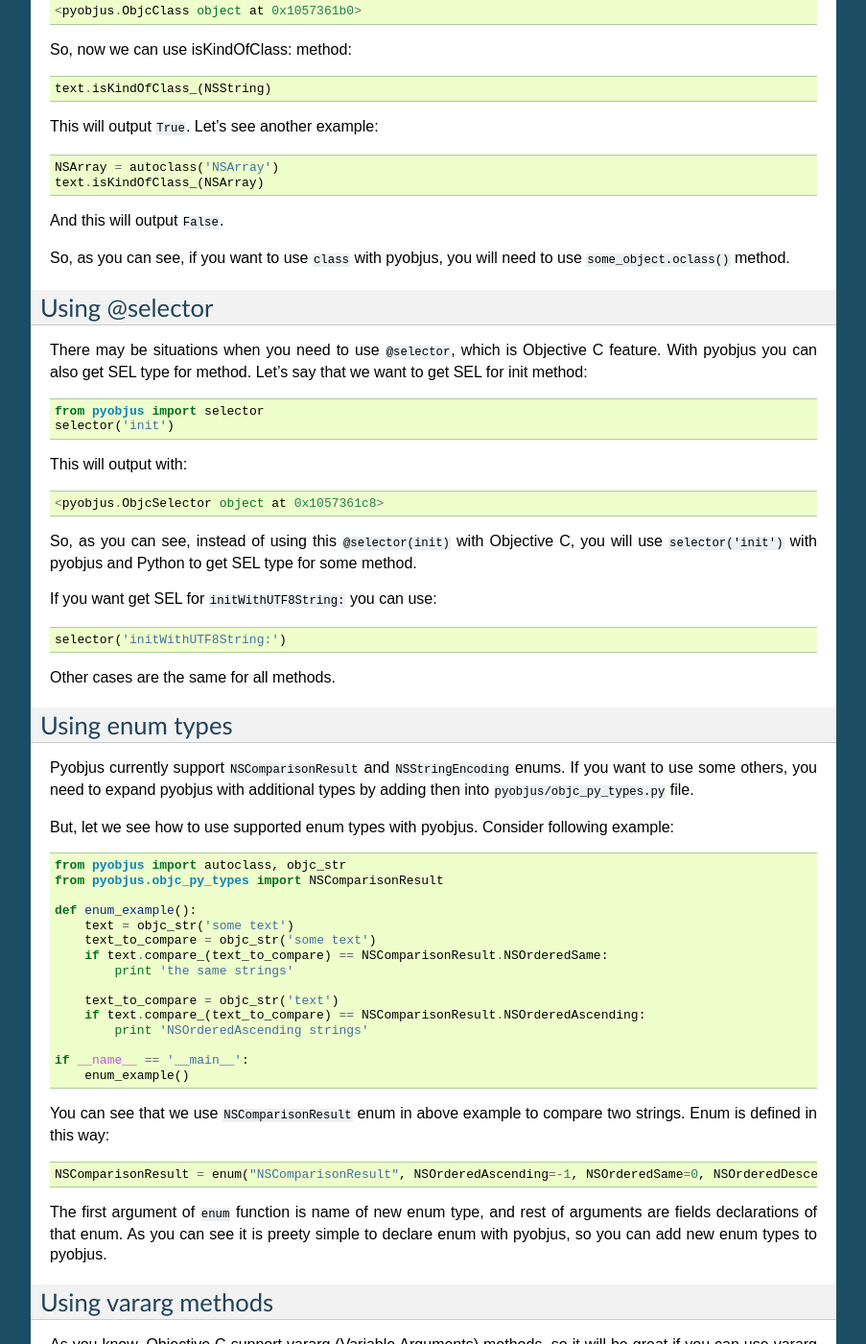
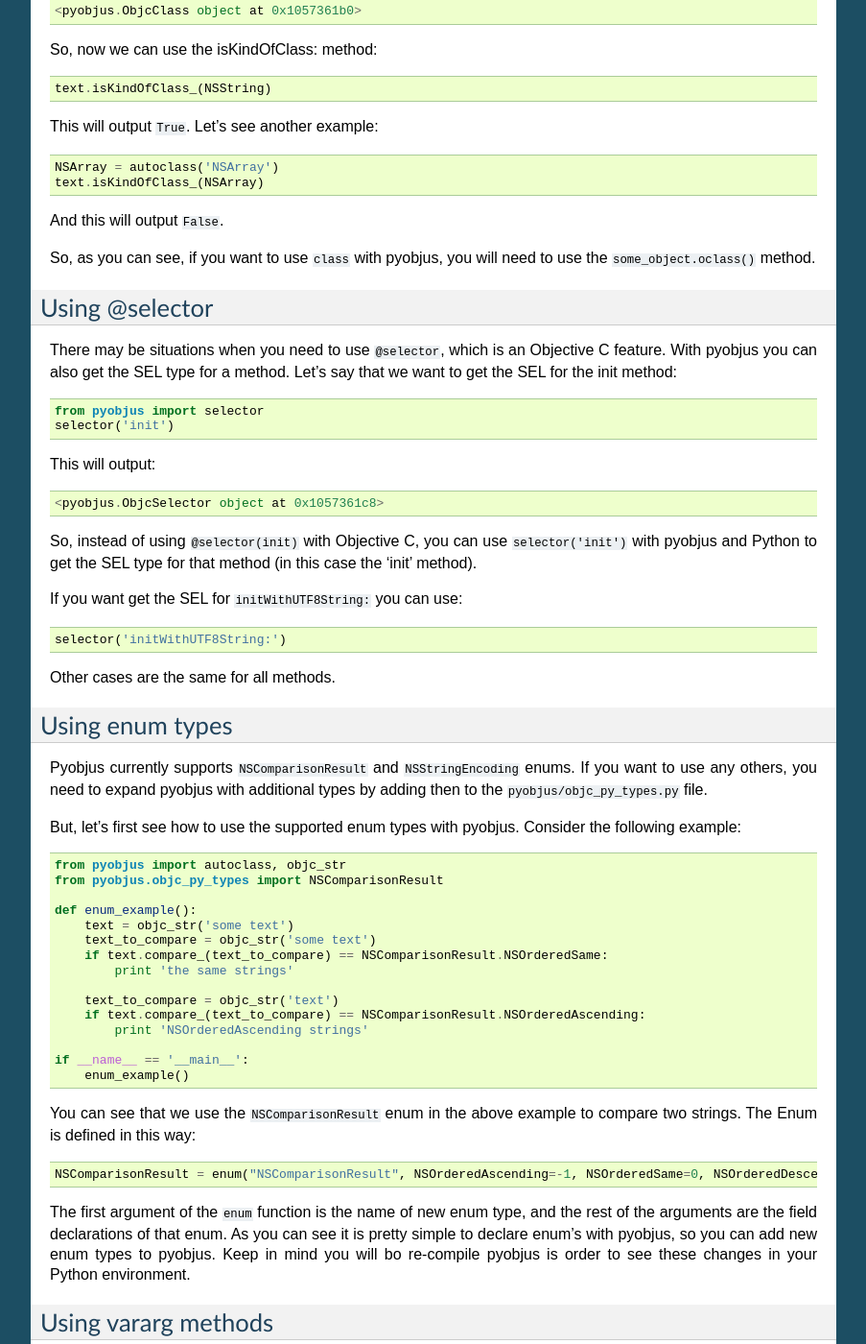
Before and after one commit to kivy/pyobjus, a Sphinx documentation site: the page built from docs/source/core_tutorials.rst, in a window 1280 px wide and 1400 px high, scrolled down 10758 px. Shown: the whole window at 96% size, without its empty margins (198-1101 px from the left). Built offline with Sphinx 7.4.7, drawn with Linux system fonts in a browser that asks for light colours; some of the changed text lies outside the part shown.

Commit message:
doc: grammar tweaks

```diff
--- a/docs/source/core_tutorials.rst
+++ b/docs/source/core_tutorials.rst
@@ -567,15 +567,15 @@
 
     print ret_type.getMembers()
 
-Python will output with::
+Python will output::
 
     >>> [('a', <class 'ctypes.c_int'>), ('b', <class 'ctypes.c_int'>), ('CGRect', <class 'pyobjus.objc_py_types.NSRect'>), ('c', <class 'pyobjus.objc_py_types.UnknownType'>)]
 
-If you want to provide your name fields, you can do in this way::
+If you want to provide your field names, you can do it this way::
 
     ret_type = o_cls.makeUnknownStr(members=['first', 'second', 'struct_field', 'tmp_field'])
 
-And if we now run ``getMembers`` command, it will result with::
+And if we now run the ``getMembers`` command, it will return this::
 
     [('first', <class 'ctypes.c_int'>), ('second', <class 'ctypes.c_int'>), ('struct_field', <class 'pyobjus.objc_py_types.NSRect'>), ('tmp_field', <class 'pyobjus.objc_py_types.UnknownType'>)]
 
@@ -583,24 +583,28 @@
 
     print ret_type.getMembers(only_fields=True)
 
-Python will output with::
+Python will output::
 
     >>> ['a', 'b', 'CGRect', 'c']
 
-Also, if you want to know only names, you can get it on following way::
+Also, if you want to know only names, you can do that the following way::
 
     print ret_type.getMembers(only_types=True)
 
-Python will output with::
+Python will output::
 
     >>> [<class 'ctypes.c_int'>, <class 'ctypes.c_int'>, <class 'pyobjus.objc_py_types.NSRect'>, <class 'pyobjus.objc_py_types.UnknownType'>]
 
-If you want to use returned type to pass it as argument to some function there will be some problems.
-Pyobjus uses ctypes structures, so we can get actual pointer to C structure from Python object,
-but if we want to get correct values of passed arg, we need to cast pointer to appropriate type.
+If you want to use the returned type to pass it as an argument to some function,
+there might be some problems. Pyobjus uses ctypes structures, so we can get the
+actual pointer to the C structure from Python objects, but if we want to get
+the correct values of the passed arg, we need to cast the pointer to the
+appropriate type.
 
-If type is defined in ``pyobjus/objc_cy_types.pxi`` pyobjus will convert it for us, but if it isn't, we will need to convert
-it by ourselfs. For example internally in Objective C method where we are passing struct value. Lets see example of this::
+If the type is defined in ``pyobjus/objc_cy_types.pxi``, pyobjus will convert it
+for us, but if it isn't, we will need to convert it manually. For example,
+inside any Objective C methods where we are passing the struct value. Lets see
+an example of this::
 
     - (void) useUnknownStr:(void*)str_vp {
         unknown_str *str_p = (unknown_str*)str_vp;
@@ -619,9 +623,9 @@
 Using class
 -----------
 
-As you know, ``class`` is Python keyword, so that might be a problem.
+As you know, ``class`` is a Python keyword, so that might be a problem.
 
-Let's say that we want to get Class type for ``NSString`` instance...
+Let's say that we want to get the Class type for an ``NSString`` instance...
 
 We can use following::
 
@@ -633,7 +637,7 @@
 
     <pyobjus.ObjcClass object at 0x1057361b0>
 
-So, now we can use isKindOfClass: method::
+So, now we can use the isKindOfClass: method::
 
     text.isKindOfClass_(NSString)
 
@@ -644,23 +648,28 @@
 
 And this will output ``False``.
 
-So, as you can see, if you want to use ``class`` with pyobjus, you will need to use ``some_object.oclass()`` method.
+So, as you can see, if you want to use ``class`` with pyobjus, you will need to
+use the ``some_object.oclass()`` method.
 
 Using @selector
 ---------------
 
-There may be situations when you need to use ``@selector``, which is Objective C feature. With pyobjus you can also get SEL type for method. Let's say that we want to get SEL for init method::
+There may be situations when you need to use ``@selector``, which is an
+Objective C feature. With pyobjus you can also get the SEL type for a method.
+Let's say that we want to get the SEL for the init method::
 
     from pyobjus import selector
     selector('init')
 
-This will output with::
+This will output::
 
     <pyobjus.ObjcSelector object at 0x1057361c8>
 
-So, as you can see, instead of using this ``@selector(init)`` with Objective C, you will use ``selector('init')`` with pyobjus and Python to get SEL type for some method.
+So, instead of using ``@selector(init)`` with Objective C, you can use
+``selector('init')`` with pyobjus and Python to get the SEL type for that
+method (in this case the 'init' method).
 
-If you want get SEL for ``initWithUTF8String:`` you can use::
+If you want get the SEL for ``initWithUTF8String:`` you can use::
 
     selector('initWithUTF8String:')
 
@@ -669,9 +678,12 @@
 Using enum types
 ----------------
 
-Pyobjus currently support ``NSComparisonResult`` and ``NSStringEncoding`` enums. If you want to use some others, you need to expand pyobjus with additional types by adding then into ``pyobjus/objc_py_types.py`` file.
+Pyobjus currently supports ``NSComparisonResult`` and ``NSStringEncoding``
+enums. If you want to use any others, you need to expand pyobjus with additional
+types by adding then to the ``pyobjus/objc_py_types.py`` file.
 
-But, let we see how to use supported enum types with pyobjus. Consider following example::
+But, let's first see how to use the supported enum types with pyobjus. Consider
+the following example::
 
     from pyobjus import autoclass, objc_str
     from pyobjus.objc_py_types import NSComparisonResult
@@ -689,11 +701,16 @@
     if __name__ == '__main__':
         enum_example()
 
-You can see that we use ``NSComparisonResult`` enum in above example to compare two strings. Enum is defined in this way::
+You can see that we use the ``NSComparisonResult`` enum in the above example to
+compare two strings. The Enum is defined in this way::
 
     NSComparisonResult = enum("NSComparisonResult", NSOrderedAscending=-1, NSOrderedSame=0, NSOrderedDescending=1)
 
-The first argument of ``enum`` function is name of new enum type, and rest of arguments are fields declarations of that enum. As you can see it is preety simple to declare enum with pyobjus, so you can add new enum types to pyobjus.
+The first argument of the ``enum`` function is the name of new enum type, and
+the rest of the arguments are the field declarations of that enum. As you can
+see it is pretty simple to declare enum's with pyobjus, so you can add new enum
+types to pyobjus. Keep in mind you will bo re-compile pyobjus is order to see
+these changes in your Python environment.
 
 Using vararg methods
 --------------------
```
